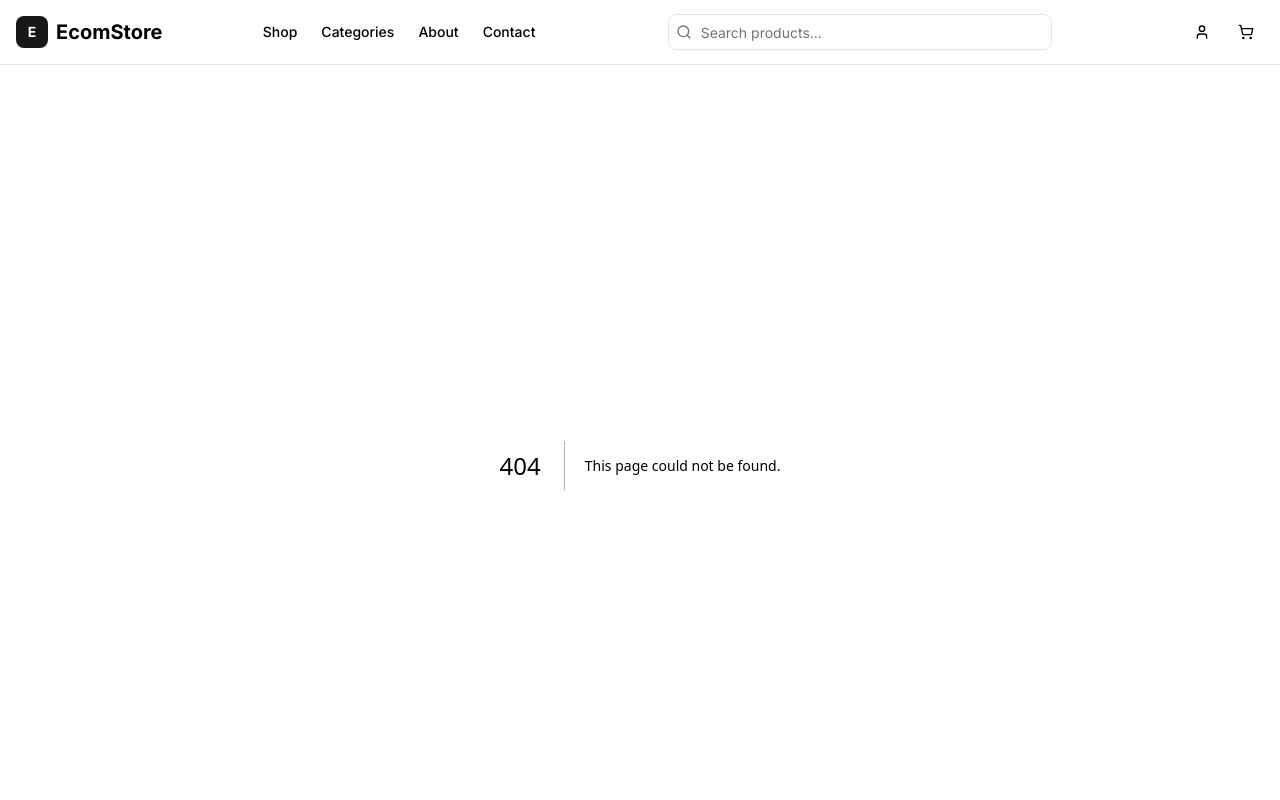
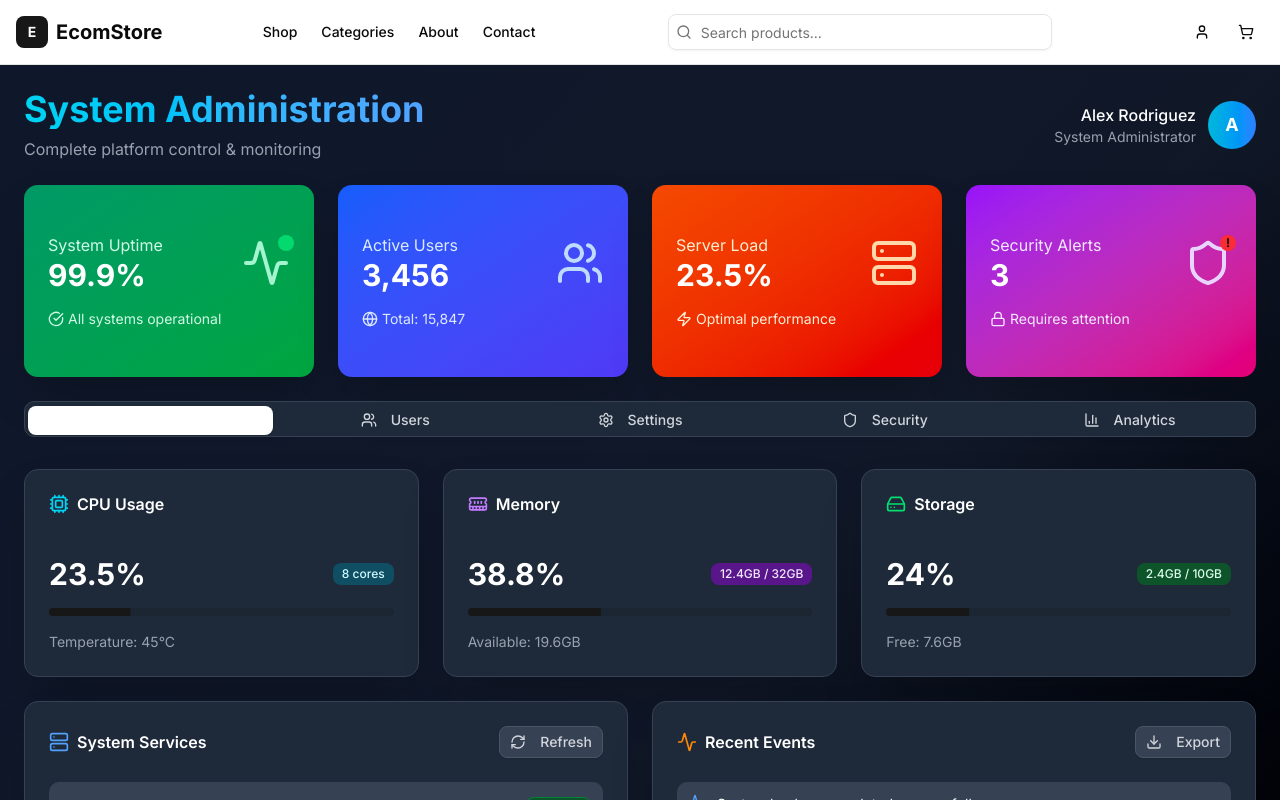
Before and after one commit to arman-develops/shopricana, a Next.js app: page /admin/system in a window 1280 px wide. Before the commit this address had no page. Shown: the top 800 px of the page. Built offline with nearby package versions, Linux system fonts and the light colour scheme.

Commit message:
Added the system admin page

```diff
--- /dev/null
+++ b/src/app/admin/system/page.tsx
@@ -0,0 +1,10 @@
+import { SystemAdminDashboard } from "@/components/admin/system-admin-dashboard"
+import { ProtectedRoute } from "@/components/auth/protected-route"
+
+export default function SystemAdminPage() {
+  return (
+    <ProtectedRoute requiredRole="admin">
+      <SystemAdminDashboard />
+    </ProtectedRoute>
+  )
+}
```
